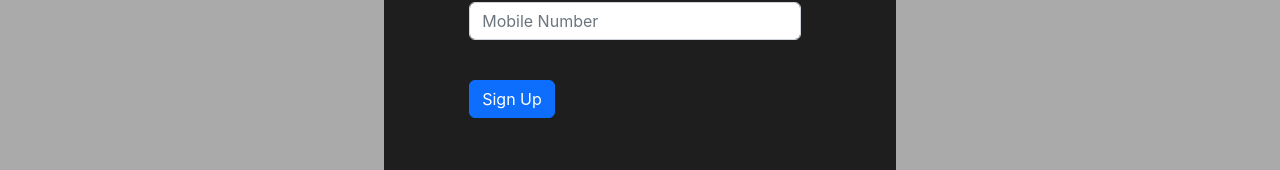
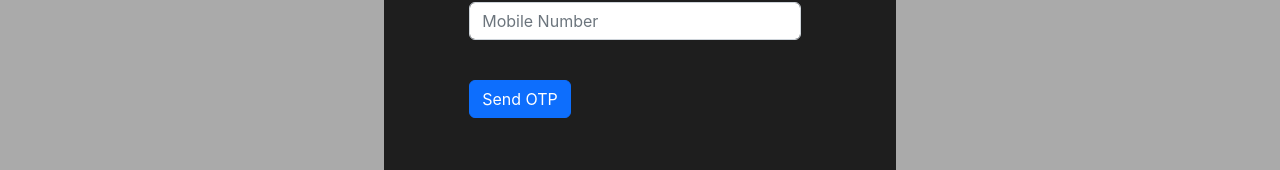
Before and after one commit to urujahmedsyed/cancerfrontend, a React (Create React App) app: page /signup in a window 1280 px wide. Shown: the part 630-800 px from the top of the page. Built offline with nearby package versions, Linux system fonts and the light colour scheme.

Commit message:
modified:   src/components/SignUp.js

```diff
--- a/src/components/SignUp.js
+++ b/src/components/SignUp.js
@@ -12,6 +12,28 @@ function SignUp() {
     const [mobile, setMobile] = useState('');
     const [password, setPassword] = useState('');
     const [hospital, setHospital] = useState('');
+    const [otp, setOtp] = useState('');
+    const [isOtpSent, setIsOtpSent] = useState(false);
+
+    async function sendOtp() {
+        const response = await fetch('https://cancerserver.onrender.com/api/send-otp', {
+            method: 'POST',
+            headers: {
+                'Content-Type': 'application/json',
+            },
+            body: JSON.stringify({
+                email,
+            }),
+        });
+
+        const data = await response.json();
+        if (data.status === 'ok') {
+            setIsOtpSent(true);
+            window.alert('OTP sent successfully!');
+        } else {
+            window.alert('Failed to send OTP. Please try again!');
+        }
+    }
 
     async function registerUser(event) {
         event.preventDefault();
@@ -27,6 +49,7 @@ function SignUp() {
                 mobile,
                 password,
                 hospital,
+                otp,
             }),
         });
 
@@ -49,7 +72,8 @@ function SignUp() {
                     <h2><br/>User Signup</h2>
                 </div>
                 <div id="loginfrms21">
-                    <form onSubmit={registerUser}>
+                    {!isOtpSent ? (
+                        <form onSubmit={sendOtp}>
                             <div class="mb-3">
                                 <label for="exampleInputName1" class="form-label">Name</label>
                                 <input
@@ -100,7 +124,6 @@ function SignUp() {
                                     id="exampleInputPassword1"
                                     placeholder="Password"/>
                             </div>
-
                             <div class="mb-3">
                                 <label for="exampleInputMobileNo1" class="form-label">Mobile No.</label>
                                 <input
@@ -112,8 +135,24 @@ function SignUp() {
                                     placeholder="Mobile Number"/>
                             </div>
                             <br/>
-                        <button type="submit" class="btn btn-primary">Sign Up</button>
+                            <button type="submit" class="btn btn-primary">Send OTP</button>
                         </form>
+                    ) : (
+                        <form onSubmit={registerUser}>
+                            <div class="mb-3">
+                                <label for="exampleInputOTP" class="form-label">Enter OTP</label>
+                                <input
+                                    value={otp}
+                                    onChange={(e)=>setOtp(e.target.value)}
+                                    type="text"
+                                    class="form-control"
+                                    id="exampleInputOTP"
+                                    placeholder="OTP"/>
+                            </div>
+                            <br/>
+                            <button type="submit" class="btn btn-primary">Verify OTP &amp; Sign Up</button>
+                        </form>
+                    )}
                 </div>
             </div>
             <br/>
```
Lines whose indentation alone changed are shown as unchanged.
